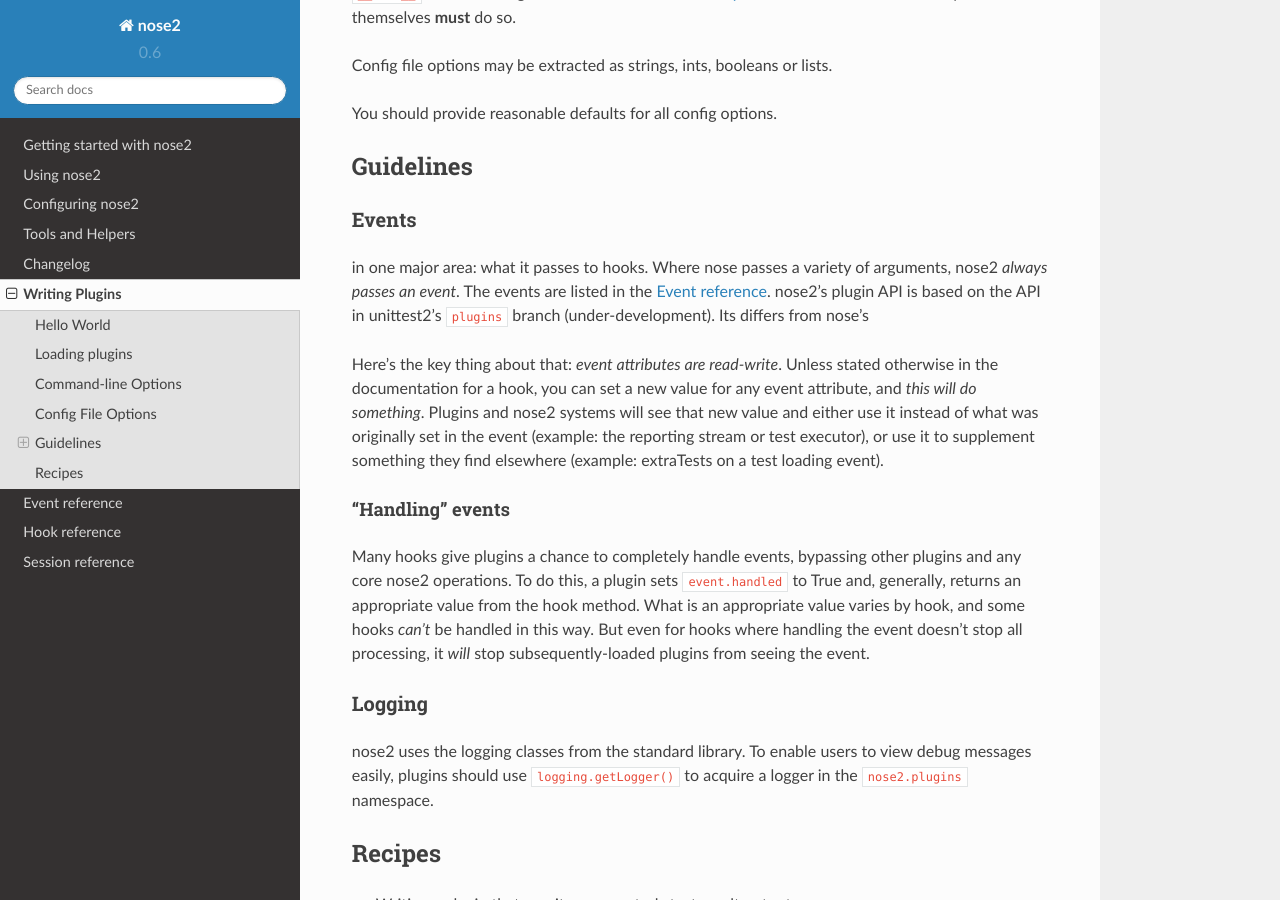
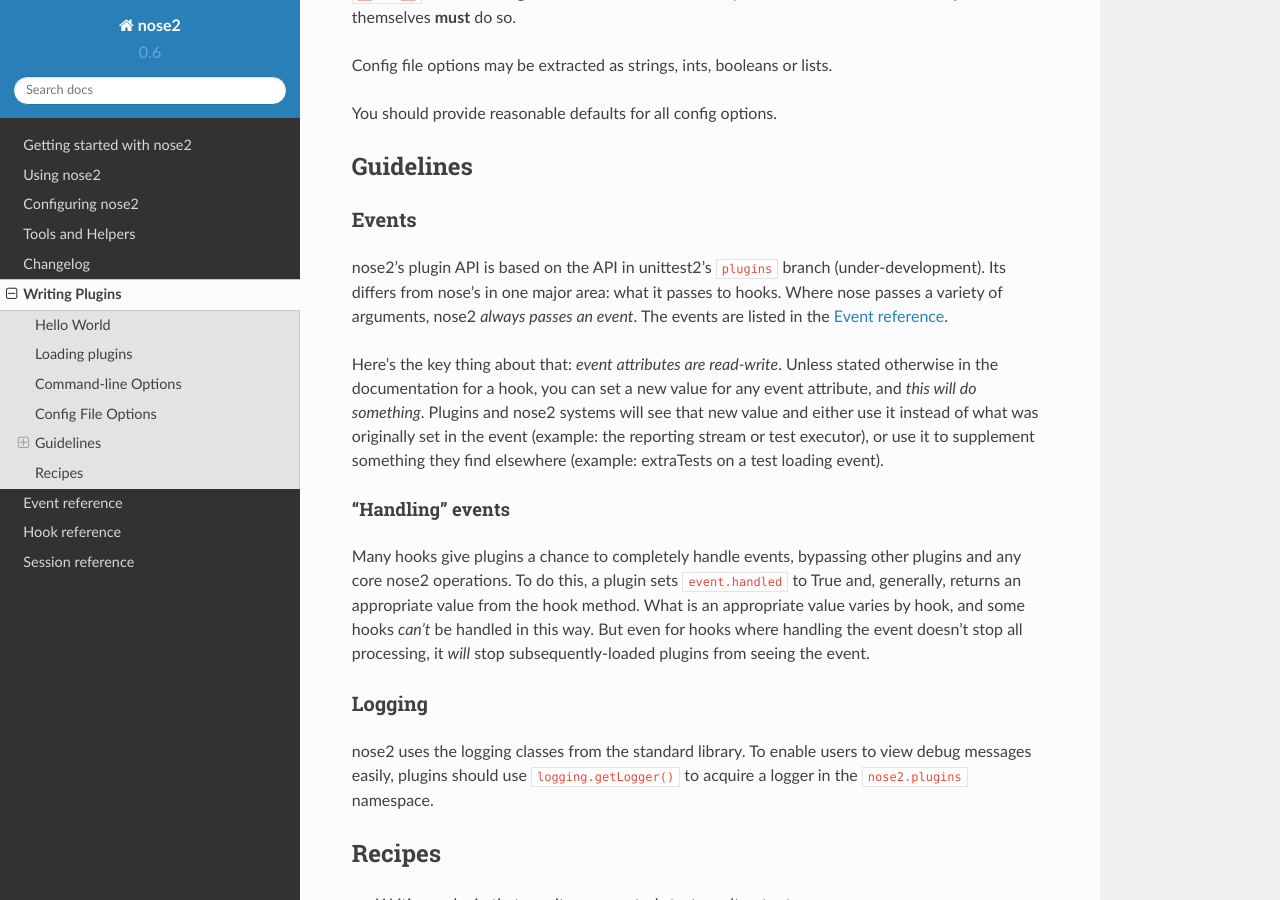
Before and after one commit to nose-devs/nose2, a Sphinx documentation site: the page built from docs/dev/writing_plugins.rst, in a window 1280 px wide and 900 px high, scrolled down 1849 px. Built offline with Sphinx 7.4.7 and the Read the Docs theme 2.0.0, drawn with Linux system fonts in a browser that asks for light colours; pages that are not in the unit, such as notebooks, are missing from menus.

```diff
--- a/docs/dev/writing_plugins.rst
+++ b/docs/dev/writing_plugins.rst
@@ -113,11 +113,11 @@ Guidelines
 Events
 ------
 
+nose2's plugin API is based on the API in unittest2's
+``plugins`` branch (under-development). Its differs from nose's
 in one major area: what it passes to hooks. Where nose passes a
 variety of arguments, nose2 *always passes an event*. The events are
 listed in the :doc:`event_reference`.
-nose2's plugin API is based on the API in unittest2's
-``plugins`` branch (under-development). Its differs from nose's
 
 Here's the key thing about that: *event attributes are
 read-write*. Unless stated otherwise in the documentation for a hook,
```
